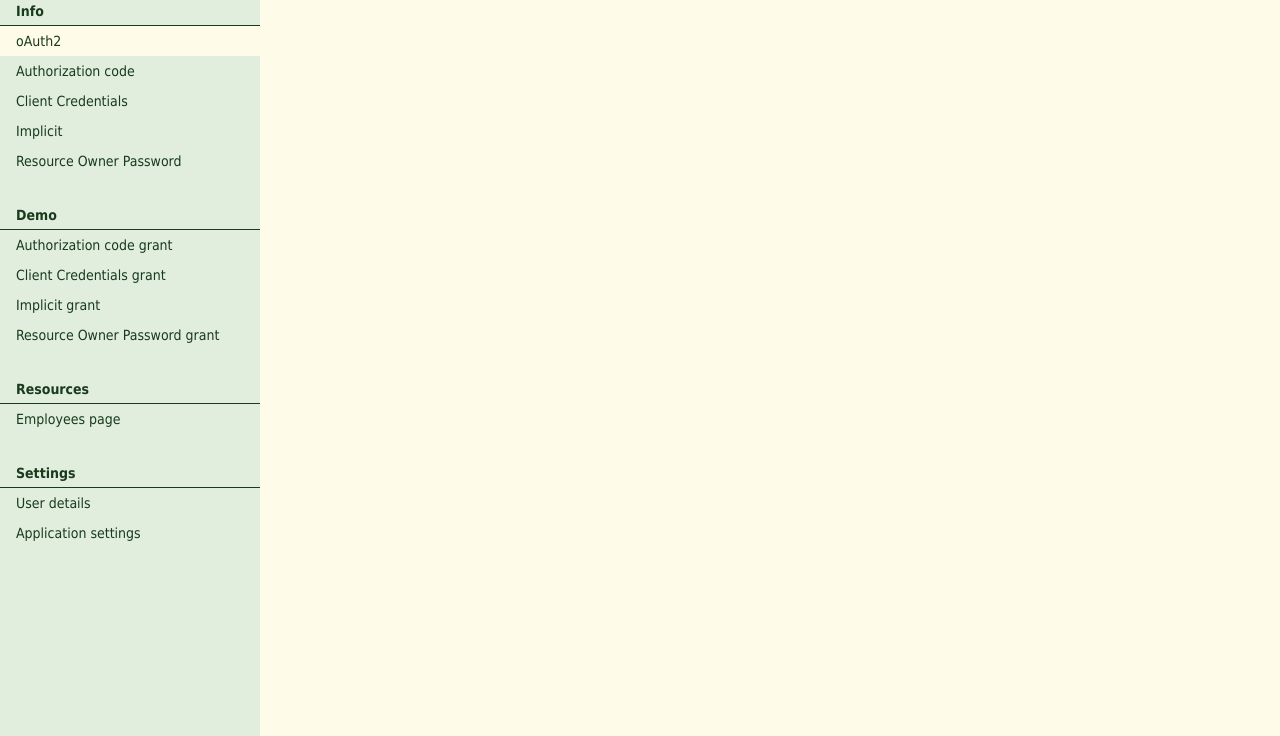
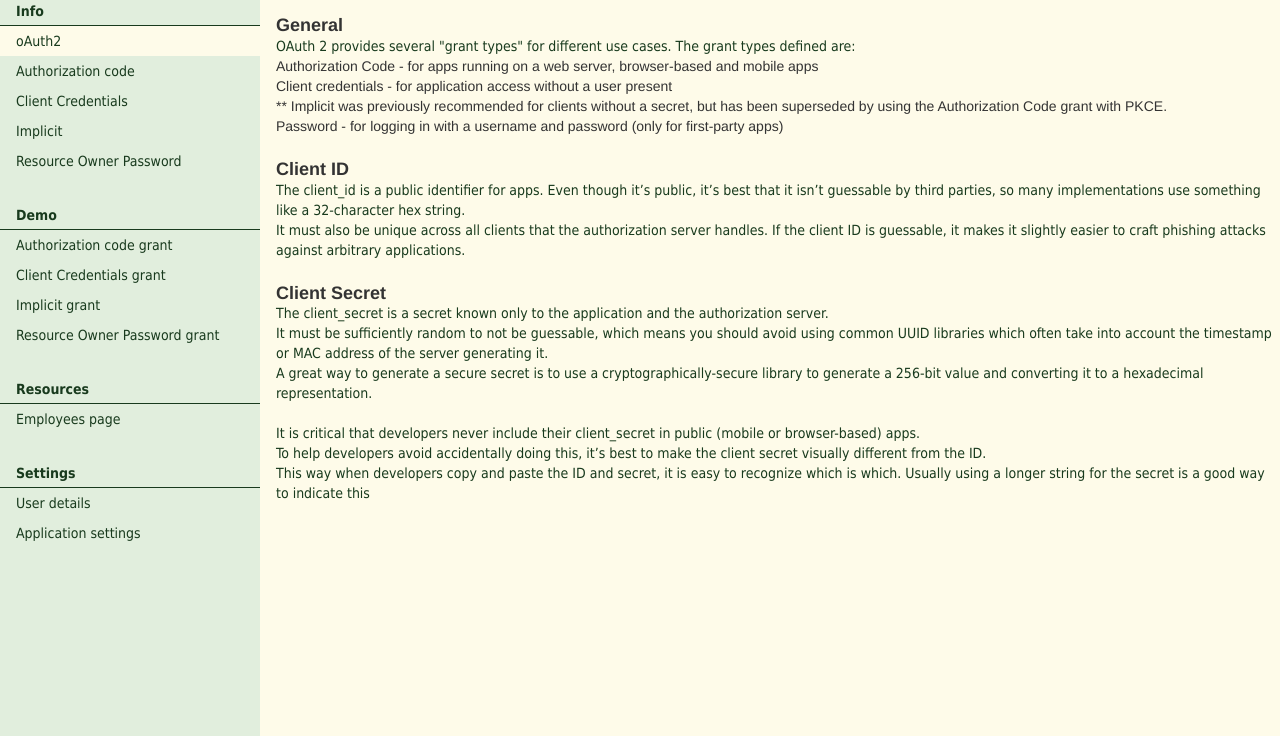
Before and after one commit to KerenYaakov5/oAuth2-Security-Project, a plain HTML site: page App/info-html/oauth2.html in a window 1280 px wide. Shown: the part 64-800 px from the top of the page. Drawn offline with nearby package versions, Linux system fonts and the light colour scheme.

Commit message:
oAuth2 Info html - started

```diff
--- a/App/css/styles.css
+++ b/App/css/styles.css
@@ -1,6 +1,6 @@
 * {
-    margin: 0;
-    padding: 0;
+    margin: 0px;
+    padding: 0px;
 }
 
 header, main, footer, nav, aside, section, div {
@@ -47,6 +47,11 @@ a:active {
 .btn:active:focus,
 .btn:active {
     outline: 0;
+}
+
+h1, h2, h3, h4, h5, h6 {
+    margin: 0px;
+    padding: 0px;
 }
 
 h1 {
@@ -133,3 +138,11 @@ p, span {
 h1 ~ main {
     margin-left: 16px;
 }
+
+main h4 {
+    font-weight: bold;
+}
+
+main h4:not(:first-child) {
+    margin-top: 24px;
+}
--- a/App/info-html/oauth2.html
+++ b/App/info-html/oauth2.html
@@ -43,7 +43,42 @@
             <section id="main-content">
                 <h1>oAuth2</h1>
 
-                <main></main>
+                <main>
+                    <h4>General</h4>
+                    <p>
+                        OAuth 2 provides several "grant types" for different use cases. The grant types defined are:<br>
+                        <ul>
+                            <li>Authorization Code - for apps running on a web server, browser-based and mobile apps</li>
+                            <li>Client credentials - for application access without a user present</li>
+                            <li>** Implicit was previously recommended for clients without a secret, but has been superseded by using the Authorization Code grant with PKCE.</li>
+                            <li>Password - for logging in with a username and password (only for first-party apps)</li>
+                        </ul>
+                    </p>
+
+
+                    <h4>Client ID</h4>
+                    <p>
+                        The client_id is a public identifier for apps. Even though it’s public, it’s best that it isn’t guessable by third parties,
+                        so many implementations use something like a 32-character hex string.<br>
+                        It must also be unique across all clients that the authorization server handles. If the client ID is guessable,
+                        it makes it slightly easier to craft phishing attacks against arbitrary applications.<br>
+                    </p>
+
+                    <h4>Client Secret</h4>
+                    <p>
+                        The client_secret is a secret known only to the application and the authorization server.<br>
+                        It must be sufficiently random to not be guessable, which means you should avoid using
+                        common UUID libraries which often take into account the timestamp or MAC address of the server generating it.<br>
+                        A great way to generate a secure secret is to use a cryptographically-secure library to generate
+                        a 256-bit value and converting it to a hexadecimal representation.<br><br>
+                        It is critical that developers never include their client_secret in public (mobile or browser-based) apps.<br>
+                        To help developers avoid accidentally doing this, it’s best to make the client secret visually different from the ID.<br>
+                        This way when developers copy and paste the ID and secret, it is easy to recognize which is which.
+                        Usually using a longer string for the secret is a good way to indicate this
+                    </p>
+
+
+                </main>
 
             </section>
         </div>
--- a/Resource Server/router.js
+++ b/Resource Server/Routers/employeesRouter.js
@@ -1,5 +1,5 @@
 const { Router } = require('express');
-const { employeesController } = require('./controller');
+const { employeesController } = require('../Controllers/employeesController');
 
 const employeesRouter = new Router();
 
--- a/Resource Server/index.js
+++ b/Resource Server/index.js
@@ -2,7 +2,7 @@ const express = require("express");
 const app = express();
 const port = process.env.RESOURCE_SERVER_PORT || 3001;
 
-const { employeesRouter } = require("./router");
+const { employeesRouter } = require("./Routers/employeesRouter");
 
 app.use(express.json());
 app.use(express.urlencoded({extended: true}));
```
Also changed, not shown: App/info-html/client-credentials-info.html (+6 -2 lines), Resource Server/Controllers/employeesController.js (renamed from Resource Server/controller.js).
